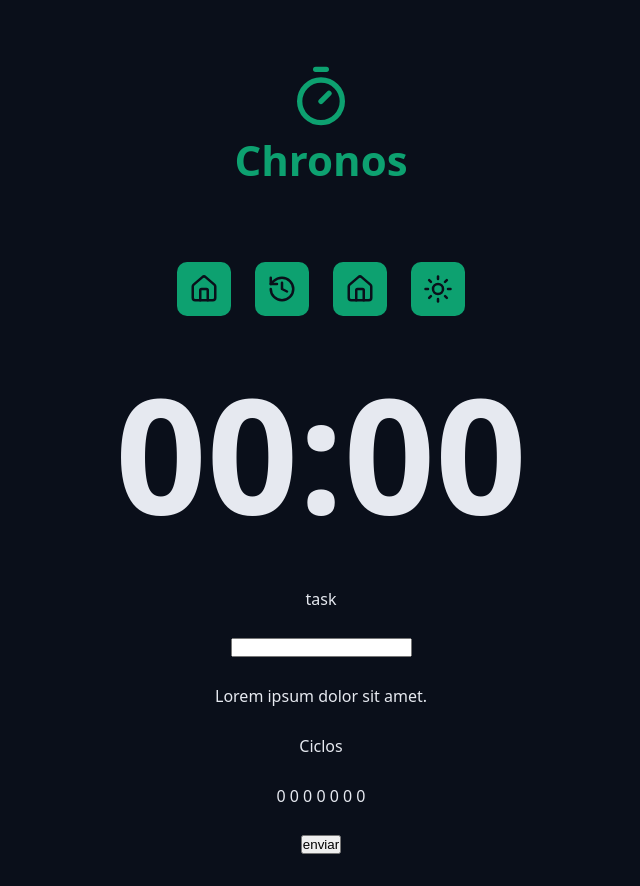
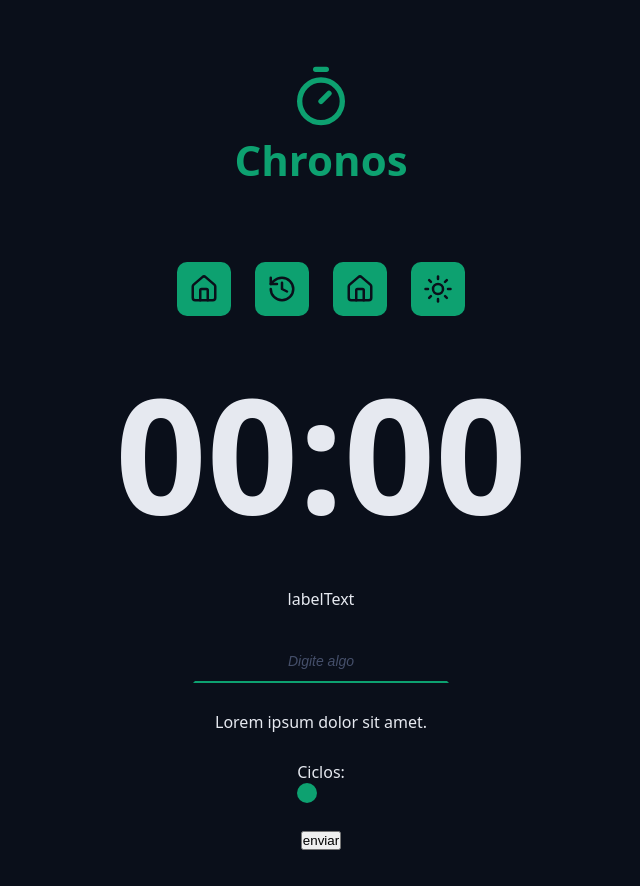
Before and after one commit to dutra357/chronos-app, a React (Vite) app in the folder app/: page / in a window 1280 px wide. Shown: the whole page, without its empty margins (319-959 px from the left). Built offline with nearby package versions, Linux system fonts and the light colour scheme.

Commit message:
INPUT: Estilizado input do form. Iniciado componente dos ciclos de tempo.

```diff
--- a/app/src/App.tsx
+++ b/app/src/App.tsx
@@ -6,6 +6,7 @@ import { Container } from './components/container/Container';
 import { Logo } from './components/logo/Logo';
 import { Count } from './components/count/Count';
 import { InputDefault } from './components/input/InputDefault';
+import { Cycle } from './components/cycle/Cycle';
 
 
 function App() {
@@ -27,7 +28,13 @@ function App() {
       <Container>
         <form className='form' action="">
           <div className='formControl'>
-            <InputDefault id='input' type='' />
+
+            <InputDefault
+              id='input'
+              type='text'
+              labelText='labelText'
+              placeholder='Digite algo'
+            />
           </div>
 
           <div className='formControl'>
@@ -35,8 +42,7 @@ function App() {
           </div>
 
           <div className='formControl'>
-            <p>Ciclos</p>
-            <p> 0 0 0 0 0 0 0</p>
+            <Cycle />
           </div>
 
           <div className='formControl'>
--- /dev/null
+++ b/app/src/components/cycle/Cycle.module.css
@@ -0,0 +1,14 @@
+.cycle {
+
+}
+
+.cycleDots {
+    display: flex;
+}
+
+.cycleDot {
+    width: 2rem;
+    height: 2rem;
+    background-color: var(--primary);
+    border-radius: 50%;
+}
--- /dev/null
+++ b/app/src/components/cycle/Cycle.tsx
@@ -0,0 +1,15 @@
+import styles from './Cycle.module.css';
+
+export function Cycle() {
+    return (
+
+        <div className={styles.cycle}>
+            <span>Ciclos:</span>
+
+            <div className={styles.cycleDots}>
+
+                <span className={styles.cycleDot}></span>
+            </div>
+        </div>
+    )
+}
--- a/app/src/components/input/InputDefault.module.css
+++ b/app/src/components/input/InputDefault.module.css
@@ -0,0 +1,28 @@
+.input {
+    background-color: transparent;
+    text-align: center;
+    font-size: 1.8rem;
+    padding: 1rem;
+    color: var(--text-default);
+    outline: none;
+
+    transition: all 0.1s ease-in-out;
+    border: 0.2rem solid transparent;
+    border-bottom: 0.2rem solid var(--primary);
+}
+
+.input:focus {
+    border-radius: 0.8rem;
+    border: 0.2rem solid var(--primary);
+}
+
+.input:disabled {
+    border-bottom: 0.2rem solid var(--disabled);
+    color: var(--text-muted);
+}
+
+.input::placeholder {
+    color: var(--gray-500);
+    font-size: 1.4rem;
+    font-style: italic;
+}
--- a/app/src/components/input/InputDefault.tsx
+++ b/app/src/components/input/InputDefault.tsx
@@ -2,14 +2,14 @@ import styles from './InputDefault.module.css';
 
 type defaultProps = {
     id: string;
+    labelText?: string;
 } & React.ComponentProps<'input'>;
 
-export function InputDefault(prop: defaultProps) {
+export function InputDefault({type, id, labelText, ...rest}: defaultProps) {
     return (
         <>
-
-            <label htmlFor={prop.id}>task</label>
-            <input type={prop.type} id={prop.id} />
+            { labelText && (<label htmlFor={id}> {labelText} </label>) }
+            <input className={styles.input} type={type} id={id} {...rest}/>
 
         </>
     );
```
